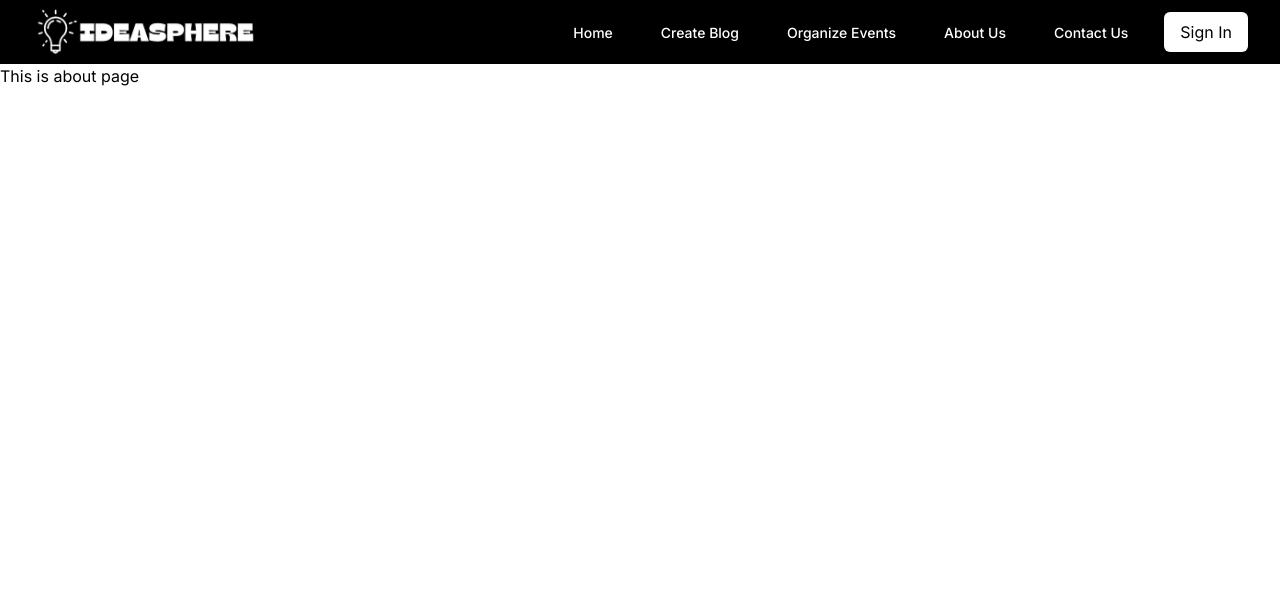
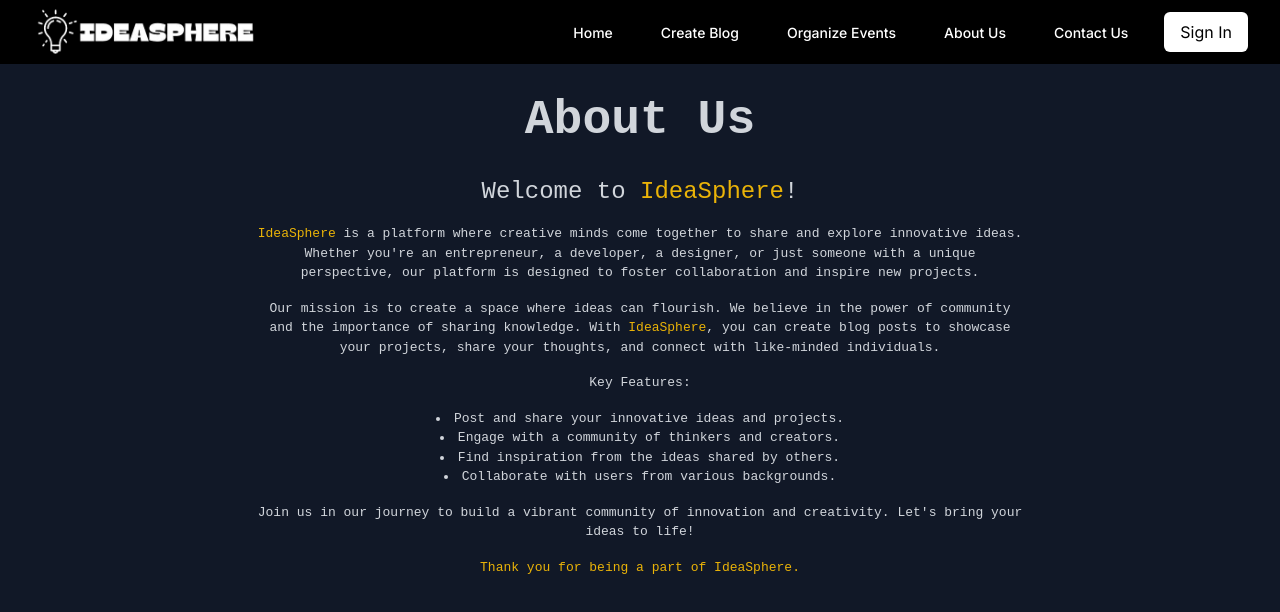
Before and after one commit to yashjainme/IdeaSphere, a Next.js app: page /about in a window 1280 px wide. Shown: the top 612 px of the page. Built offline with nearby package versions, Linux system fonts and the light colour scheme; no server answers.

Commit message:
changed other pages

```diff
--- a/app/about/page.js
+++ b/app/about/page.js
@@ -1,9 +1,37 @@
-import React from 'react'
+import React from 'react';
 
-const page = () => {
+const AboutPage = () => {
   return (
-    <div>This is about page</div>
-  )
-}
+    <div className="min-h-screen bg-gray-900 text-gray-300 flex flex-col items-center p-8">
+      <h1 className="text-5xl font-bold mb-8" style={{ fontFamily: 'monospace' }}>About Us</h1>
+      <div className="max-w-3xl text-center">
+        <p className="mb-4 text-2xl" style={{ fontFamily: 'monospace' }}>
+          Welcome to <span className="text-yellow-500">IdeaSphere</span>!
+        </p>
+        <p className="mb-4" style={{ fontFamily: 'monospace' }}>
+          <span className="text-yellow-500">IdeaSphere</span> is a platform where creative minds come together to share and explore innovative ideas. Whether you're an entrepreneur, a developer, a designer, or just someone with a unique perspective, our platform is designed to foster collaboration and inspire new projects.
+        </p>
+        <p className="mb-4" style={{ fontFamily: 'monospace' }}>
+          Our mission is to create a space where ideas can flourish. We believe in the power of community and the importance of sharing knowledge. With <span className="text-yellow-500">IdeaSphere</span>, you can create blog posts to showcase your projects, share your thoughts, and connect with like-minded individuals.
+        </p>
+        <p className="mb-4" style={{ fontFamily: 'monospace' }}>
+          Key Features:
+        </p>
+        <ul className="list-disc list-inside mb-4" style={{ fontFamily: 'monospace' }}>
+          <li>Post and share your innovative ideas and projects.</li>
+          <li>Engage with a community of thinkers and creators.</li>
+          <li>Find inspiration from the ideas shared by others.</li>
+          <li>Collaborate with users from various backgrounds.</li>
+        </ul>
+        <p className="mb-4" style={{ fontFamily: 'monospace' }}>
+          Join us in our journey to build a vibrant community of innovation and creativity. Let's bring your ideas to life!
+        </p>
+        <p className="text-yellow-500" style={{ fontFamily: 'monospace' }}>
+          Thank you for being a part of <span className="text-yellow-500">IdeaSphere</span>.
+        </p>
+      </div>
+    </div>
+  );
+};
 
-export default page
+export default AboutPage;
--- a/app/contact/page.js
+++ b/app/contact/page.js
@@ -1,9 +1,35 @@
-import React from 'react'
+import React from 'react';
 
-const page = () => {
+const ContactPage = () => {
   return (
-    <div>This is contact Page   </div>
-  )
-}
+    <div className="min-h-screen bg-gray-900 text-gray-300 flex flex-col items-center p-8">
+      <h1 className="text-5xl font-bold mb-8" style={{ fontFamily: 'monospace' }}>Contact Us</h1>
+      <div className="max-w-3xl text-center">
+        <p className="mb-4 text-xl" style={{ fontFamily: 'monospace' }}>
+          We'd love to hear from you! Whether you have a question, feedback, or just want to say hello, feel free to reach out to us.
+        </p>
+        <p className="mb-4" style={{ fontFamily: 'monospace' }}>
+          You can contact us through the following channels:
+        </p>
+        <div className="mb-4" style={{ fontFamily: 'monospace' }}>
+          <p><span className="text-yellow-500">Email:</span> support@ideasphere.com</p>
+          <p><span className="text-yellow-500">Phone:</span> +1 (234) 567-890</p>
+          <p><span className="text-yellow-500">Address:</span> 123 Innovation Drive, Creativity City, IC 12345</p>
+        </div>
+        <p className="mb-4" style={{ fontFamily: 'monospace' }}>
+          You can also follow us on our social media channels to stay updated with the latest news and updates:
+        </p>
+        <div className="flex justify-center space-x-4 mb-4" style={{ fontFamily: 'monospace' }}>
+          <a href="https://www.facebook.com/ideasphere" className="text-yellow-500 hover:underline">Facebook</a>
+          <a href="https://www.twitter.com/ideasphere" className="text-yellow-500 hover:underline">Twitter</a>
+          <a href="https://www.linkedin.com/company/ideasphere" className="text-yellow-500 hover:underline">LinkedIn</a>
+        </div>
+        <p className="text-yellow-500" style={{ fontFamily: 'monospace' }}>
+          Thank you for being a part of <span className="text-yellow-500">IdeaSphere</span>. We look forward to connecting with you!
+        </p>
+      </div>
+    </div>
+  );
+};
 
-export default page
+export default ContactPage;
--- a/app/globals.css
+++ b/app/globals.css
@@ -38,3 +38,22 @@
     height: 100%;
     overflow-x: hidden; /* Prevent horizontal scrollbar */
   }
+
+
+
+
+
+
+
+  /* For organize-events */
+
+  @keyframes marquee {
+    0% { transform: translateX(100%); }
+    100% { transform: translateX(-100%); }
+  }
+
+  .animate-marquee {
+    display: inline-block;
+    padding-left: 100%;
+    animation: marquee 10s linear infinite;
+  }
--- a/app/organize-events/page.js
+++ b/app/organize-events/page.js
@@ -1,9 +1,18 @@
-import React from 'react'
+import React from 'react';
 
-const page = () => {
+const OrganizeEventsPage = () => {
   return (
-    <div>This is Organize events</div>
-  )
-}
+    <div className="min-h-screen bg-gray-900 text-gray-300 flex items-center justify-center p-8">
+      <div className="text-center">
+        <h1 className="text-5xl font-bold mb-8" style={{ fontFamily: 'monospace' }}>Organize Events</h1>
+        <div className="relative overflow-hidden whitespace-nowrap">
+          <div className="inline-block text-3xl text-yellow-500 animate-marquee" style={{ fontFamily: 'monospace' }}>
+            Coming Soon! Stay Tuned for Exciting Events!
+          </div>
+        </div>
+      </div>
+    </div>
+  );
+};
 
-export default page
+export default OrganizeEventsPage;
```
